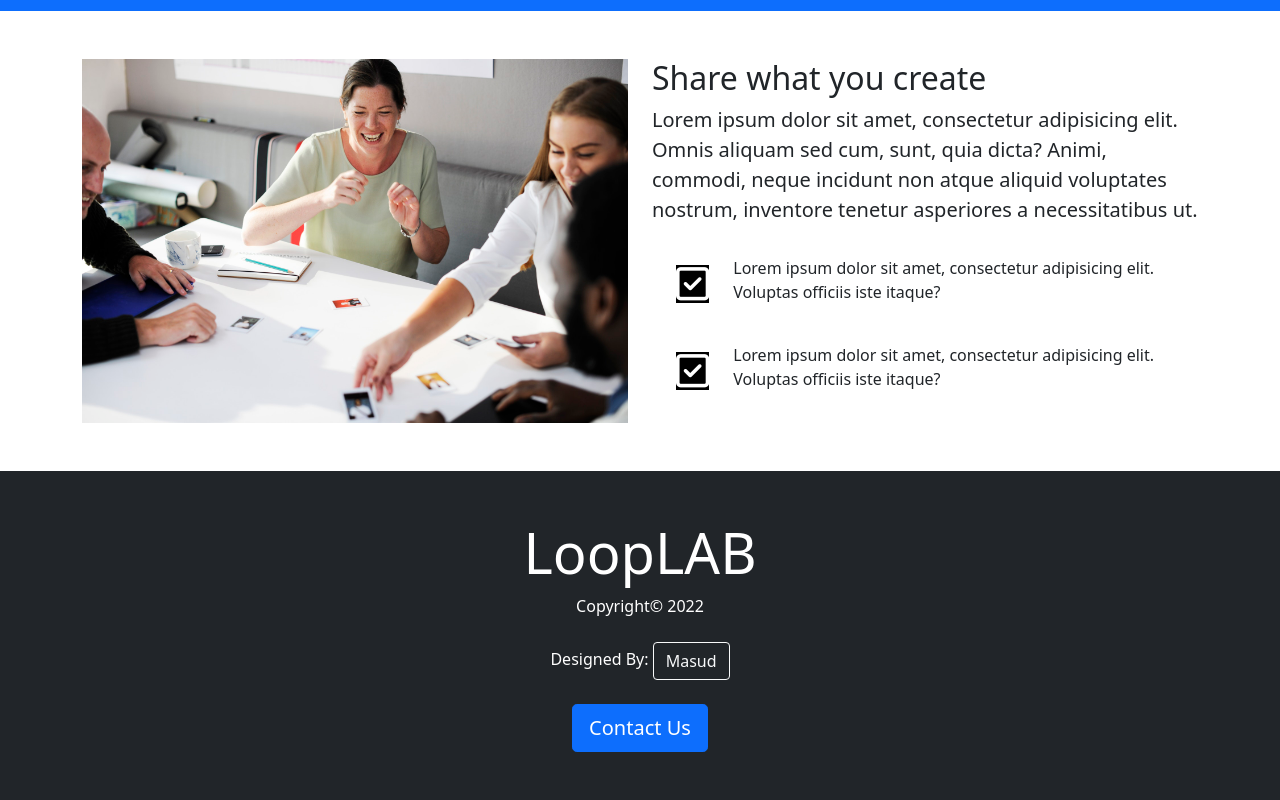
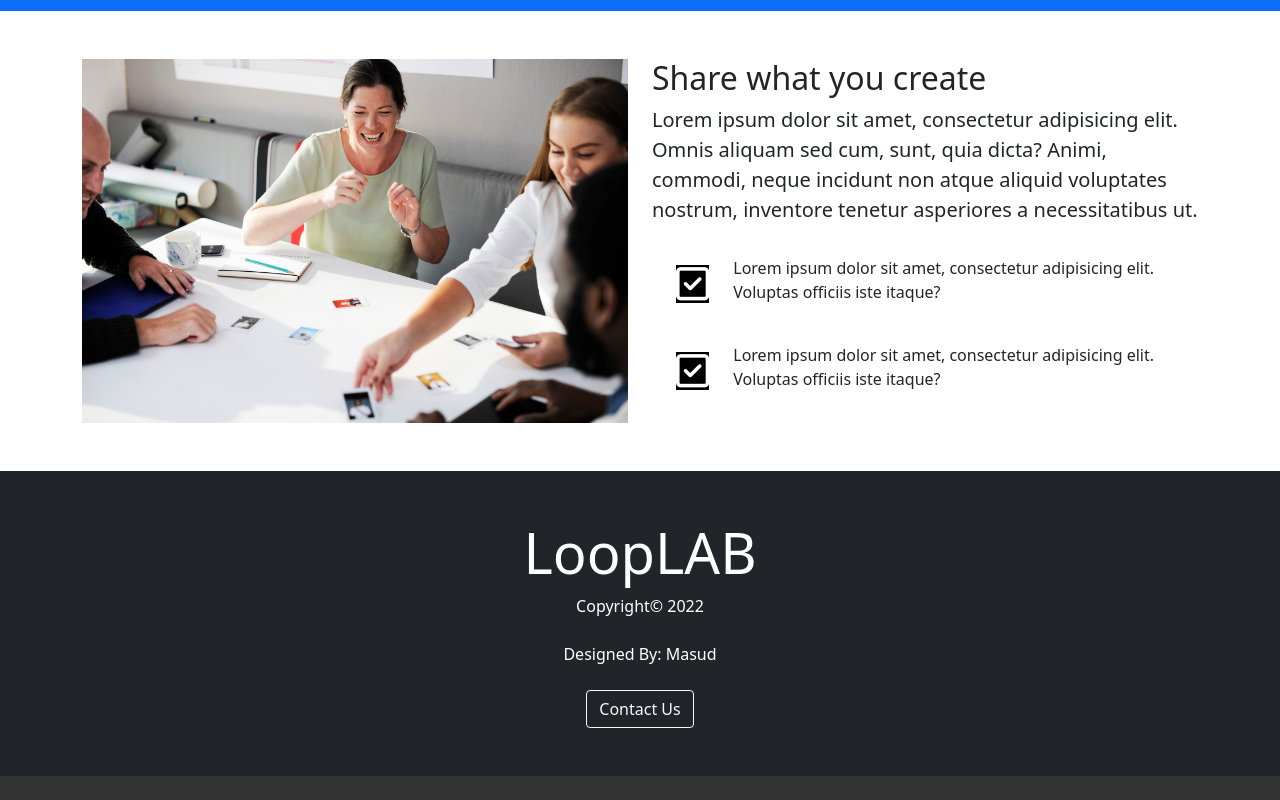
Before and after one commit to shahriar987/Looplab, a plain HTML site: page index.html in a window 1280 px wide. Shown: the part 1690-2490 px from the top of the page. After the commit the page ends 2466 px from the top, so only its background shows below. Drawn offline with nearby package versions, Linux system fonts and the light colour scheme.

Commit message:
project complete

```diff
--- a/index.html
+++ b/index.html
@@ -190,8 +190,8 @@
       <div class="col-12">
         <h3 class="display-4">LoopLAB</h3>
         <p>Copyright&copy; 2022</p>
-        <p class="p-2">Designed By:&nbsp;<button type="button" class="btn btn-outline-light ml-3" data-bs-toggle="modal" data-bs-target="#exampleModal" data-bs-whatever="@mdo">Masud</button> <br></p>
-        <button type="button" class="btn btn-primary btn-lg ">Contact Us </button>
+        <p class="p-2">Designed By:&nbsp;Masud <br></p>
+        <button type="button" class="btn btn-outline-light ml-3" data-bs-toggle="modal" data-bs-target="#exampleModal" data-bs-whatever="@mdo">Contact Us</button>
        </div>
     </div>
   </div>
```
